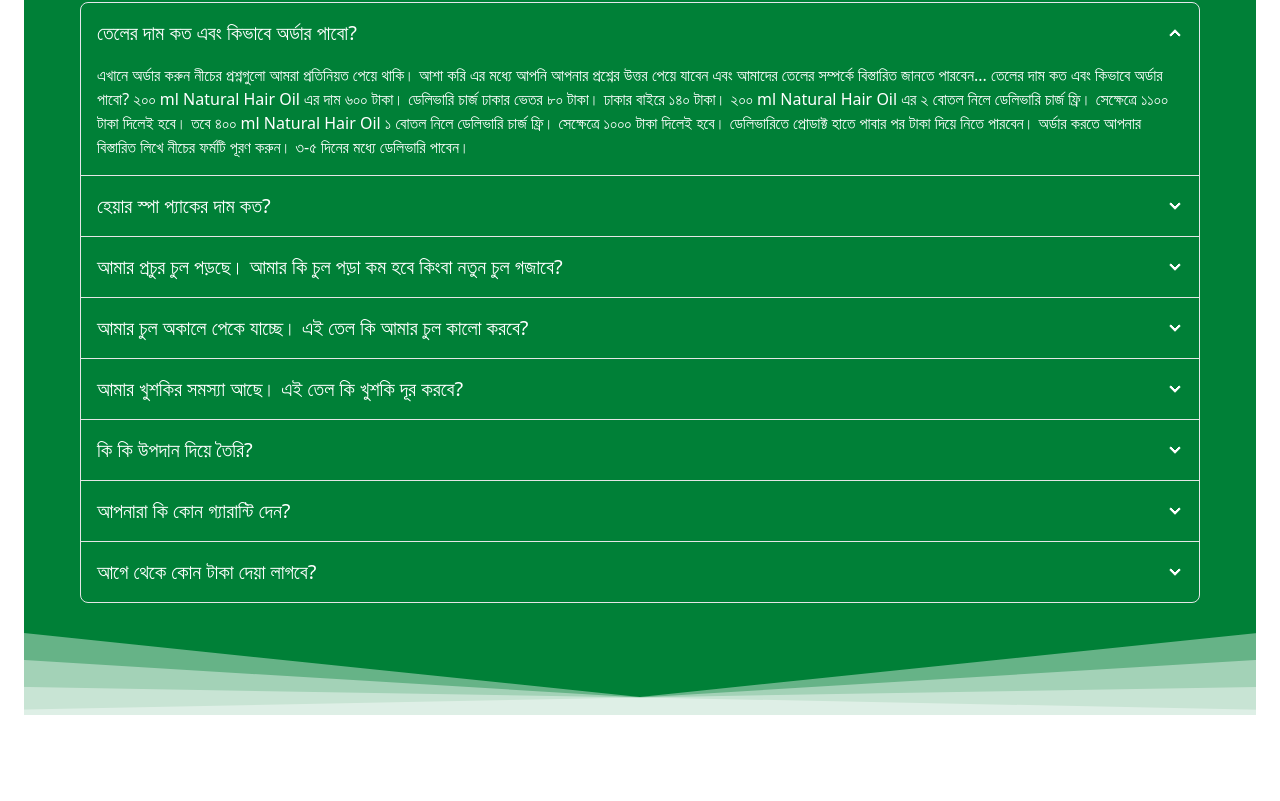
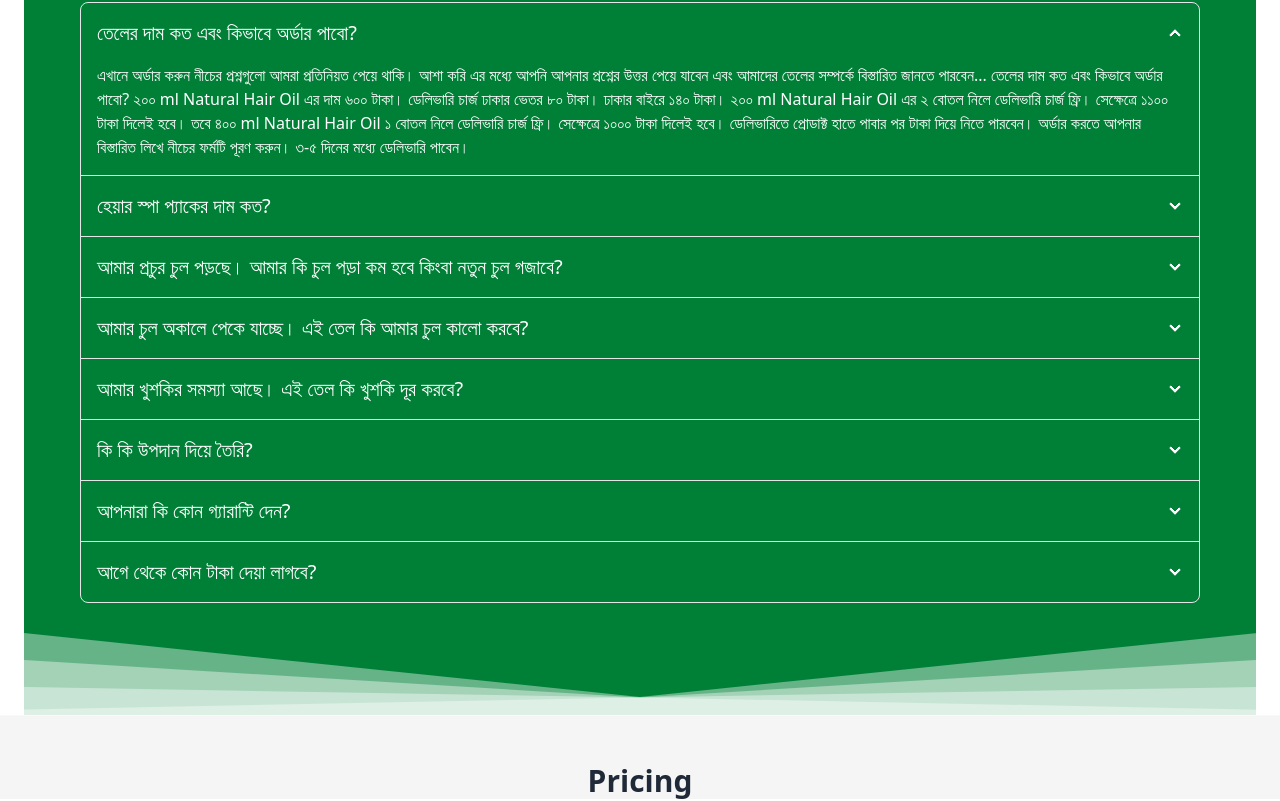
Before and after one commit to jahangiralom99/naturalsbyrakhi, a React (Vite) app: page / in a window 1280 px wide. Shown: the part 1210-2011 px from the top of the page. Before the commit the page ends 1925 px from the top, so only its background shows below. Built offline with nearby package versions, Linux system fonts and the light colour scheme.

Commit message:
added pricing components

```diff
--- a/src/Pages/Home/Banner.jsx
+++ b/src/Pages/Home/Banner.jsx
@@ -174,7 +174,7 @@ const Banner = () => {
         {/* svg path  */}
         <div className="absolute -bottom-0 w-full left-0 rotate-180">
           <svg
-            fill="#fff"
+            fill="#FFF"
             xmlns="http://www.w3.org/2000/svg"
             viewBox="0 0 283.5 19.6"
             preserveAspectRatio="none"
--- a/src/Pages/Home/Home.jsx
+++ b/src/Pages/Home/Home.jsx
@@ -1,9 +1,11 @@
 import Banner from "./Banner";
+import Pricing from "./Pricing";
 
 const Home = () => {
   return (
       <div>
-          <Banner/>
+      <Banner />
+      <Pricing/>
     </div>
   );
 };
--- a/src/Pages/Home/Pricing.jsx
+++ b/src/Pages/Home/Pricing.jsx
@@ -1,8 +1,16 @@
 
 const Pricing = () => {
     return (
-        <div>
+        <div className="mt-12">
+            <h1 className="text-center text-3xl font-bold">Pricing</h1>
+            {/* card for pricing */}
+            <div>
+                <div>
 
+                </div>
+                <div></div>
+                <div></div>
+            </div>
         </div>
     );
 };
```
